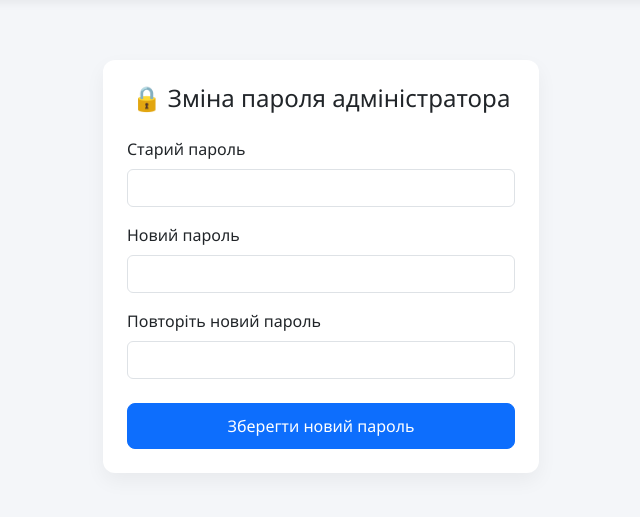
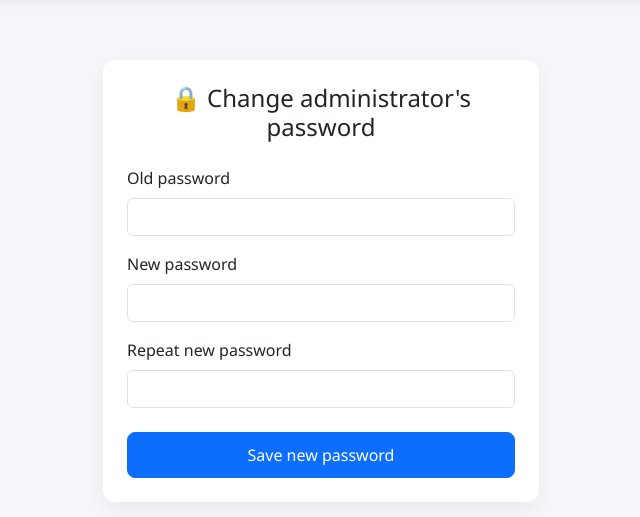
Before and after one commit to valikoshka1996/Auto-Multi-language-Localization-System, a PHP site: page /adminpanel/manage.php in a window 1280 px wide. Shown: the part 48-565 px from the top of the page, without its empty margins (319-959 px from the left). Run offline with PHP 8.4, Linux system fonts and the light colour scheme; the visitor is signed in with stand-in values (Sample User, id 1).

Commit message:
Default language manage

```diff
--- a/adminpanel/manage.php
+++ b/adminpanel/manage.php
@@ -17,15 +17,15 @@ if ($_SERVER['REQUEST_METHOD'] === 'POST') {
     $storedHash = $adminData['password'] ?? '';
 
     if (!password_verify($oldPassword, $storedHash)) {
-        $messages[] = ['type' => 'danger', 'text' => '❌ Старий пароль невірний.'];
+        $messages[] = ['type' => 'danger', 'text' => '❌ Old password is wrong.'];
     } elseif ($newPassword !== $confirmPassword) {
-        $messages[] = ['type' => 'danger', 'text' => '❌ Нові паролі не співпадають.'];
+        $messages[] = ['type' => 'danger', 'text' => '❌ Wrong pair of new passwords'];
     } elseif (strlen($newPassword) < 6) {
-        $messages[] = ['type' => 'danger', 'text' => '⚠️ Новий пароль має бути не менше 6 символів.'];
+        $messages[] = ['type' => 'danger', 'text' => '⚠️ Minimum 6 symbols'];
     } else {
         $adminData['password'] = password_hash($newPassword, PASSWORD_DEFAULT);
         file_put_contents($adminFile, json_encode($adminData, JSON_PRETTY_PRINT | JSON_UNESCAPED_UNICODE));
-        $messages[] = ['type' => 'success', 'text' => '✅ Пароль успішно оновлено!'];
+        $messages[] = ['type' => 'success', 'text' => '✅ New password has been updated successfully!'];
     }
 }
 ?>
@@ -68,7 +68,7 @@ if ($_SERVER['REQUEST_METHOD'] === 'POST') {
 
   <div class="container">
     <div class="card p-4">
-      <h4 class="mb-4 text-center">🔒 Зміна пароля адміністратора</h4>
+      <h4 class="mb-4 text-center">🔒 Change administrator's password</h4>
 
       <?php foreach ($messages as $msg): ?>
         <div class="alert alert-<?= $msg['type'] ?>"><?= $msg['text'] ?></div>
@@ -76,21 +76,21 @@ if ($_SERVER['REQUEST_METHOD'] === 'POST') {
 
       <form method="post" autocomplete="off">
         <div class="mb-3">
-          <label class="form-label" for="old_password">Старий пароль</label>
+          <label class="form-label" for="old_password">Old password</label>
           <input type="password" name="old_password" id="old_password" class="form-control" required>
         </div>
 
         <div class="mb-3">
-          <label class="form-label" for="new_password">Новий пароль</label>
+          <label class="form-label" for="new_password">New password</label>
           <input type="password" name="new_password" id="new_password" class="form-control" required>
         </div>
 
         <div class="mb-4">
-          <label class="form-label" for="confirm_password">Повторіть новий пароль</label>
+          <label class="form-label" for="confirm_password">Repeat new password</label>
           <input type="password" name="confirm_password" id="confirm_password" class="form-control" required>
         </div>
 
-        <button type="submit" class="btn btn-primary w-100">Зберегти новий пароль</button>
+        <button type="submit" class="btn btn-primary w-100">Save new password</button>
       </form>
     </div>
   </div>
--- /dev/null
+++ b/config.php
@@ -0,0 +1,6 @@
+<?php
+
+$default_lang = 'en';
+
+
+?>
--- a/lang_engine.php
+++ b/lang_engine.php
@@ -1,7 +1,9 @@
 <?php
 session_start();
 
-$default_language = 'ru';
+require_once 'config.php';
+
+$default_language = $default_lang;
 
 function getRealIpAddr() {
     if (!empty($_SERVER['HTTP_X_FORWARDED_FOR'])) {
```
Also changed, not shown: adminpanel/admin.php (+16 -2 lines), adminpanel/set_default.php (added, +24 -0 lines).
